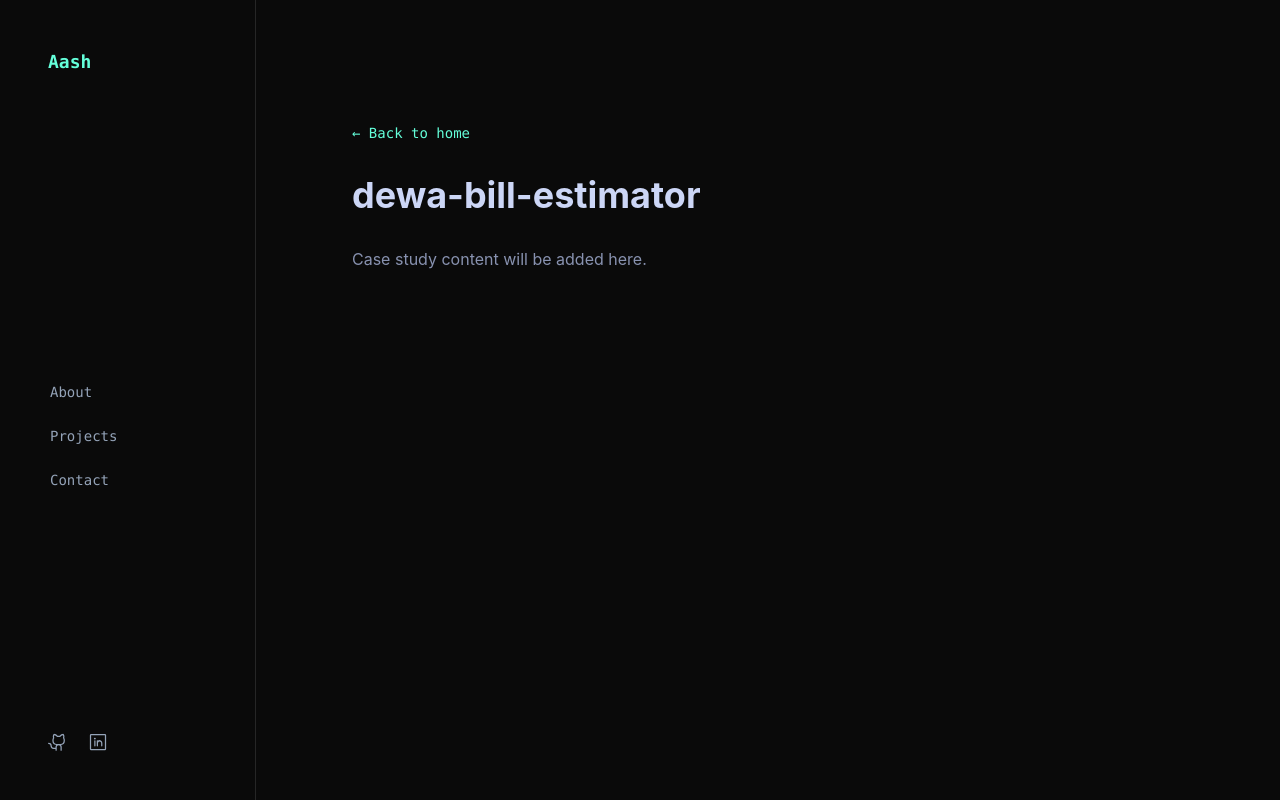
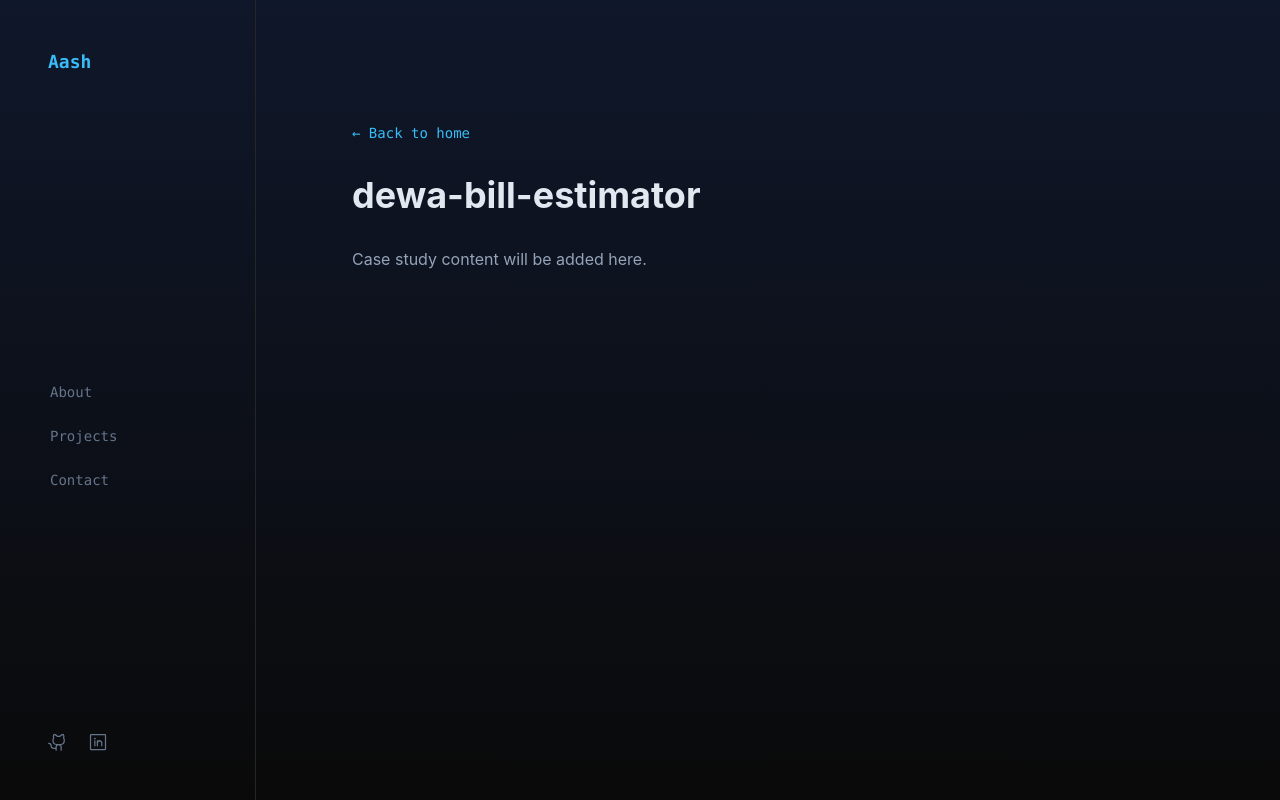
Before and after one commit to ashiq-webdev/portfolio-site, a React (Vite) app: page /projects/dewa-bill-estimator in a window 1280 px wide. Built offline with nearby package versions, Linux system fonts and the light colour scheme.

Commit message:
refactor: add gradient background

```diff
--- a/src/components/Home/Contact.tsx
+++ b/src/components/Home/Contact.tsx
@@ -20,7 +20,7 @@ export function Contact() {
         className="inline-block font-mono text-sm px-6 py-3 border transition-colors"
         style={{ color: accent, borderColor: accent }}
         onMouseEnter={(e) => {
-          e.currentTarget.style.backgroundColor = 'rgba(100, 255, 218, 0.1)';
+          e.currentTarget.style.backgroundColor = 'rgba(56, 189, 248, 0.1)';
         }}
         onMouseLeave={(e) => {
           e.currentTarget.style.backgroundColor = 'transparent';
--- a/src/components/Home/Hero.tsx
+++ b/src/components/Home/Hero.tsx
@@ -46,7 +46,7 @@ export function Hero() {
           className="inline-block font-mono text-sm px-6 py-3 border transition-colors"
           style={{ color: accent, borderColor: accent }}
           onMouseEnter={(e) => {
-            e.currentTarget.style.backgroundColor = 'rgba(100, 255, 218, 0.1)';
+            e.currentTarget.style.backgroundColor = 'rgba(56, 189, 248, 0.1)';
           }}
           onMouseLeave={(e) => {
             e.currentTarget.style.backgroundColor = 'transparent';
--- a/src/index.css
+++ b/src/index.css
@@ -6,8 +6,9 @@ html {
 
 body {
   font-family: 'Inter', system-ui, -apple-system, sans-serif;
-  background-color: #0a0a0a;
-  color: #ccd6f6;
+  background: linear-gradient(180deg, #0f172a 0%, #0a0a0a 100%);
+  background-attachment: fixed;
+  color: #e2e8f0;
   line-height: 1.6;
   font-weight: 400;
   -webkit-font-smoothing: antialiased;
@@ -25,6 +26,6 @@ button {
 }
 
 :focus-visible {
-  outline: 2px solid #64ffda;
+  outline: 2px solid #38bdf8;
   outline-offset: 2px;
 }
--- a/src/utils/useTheme.ts
+++ b/src/utils/useTheme.ts
@@ -1,9 +1,9 @@
 const palette = {
   background: '#0a0a0a',
-  heading: '#ccd6f6',
-  body: '#8892b0',
-  secondary: '#94a3b8',
-  accent: '#64ffda',
+  heading: '#e2e8f0',
+  body: '#94a3b8',
+  secondary: '#64748b',
+  accent: '#38bdf8',
 };
 
 export { palette };
```
